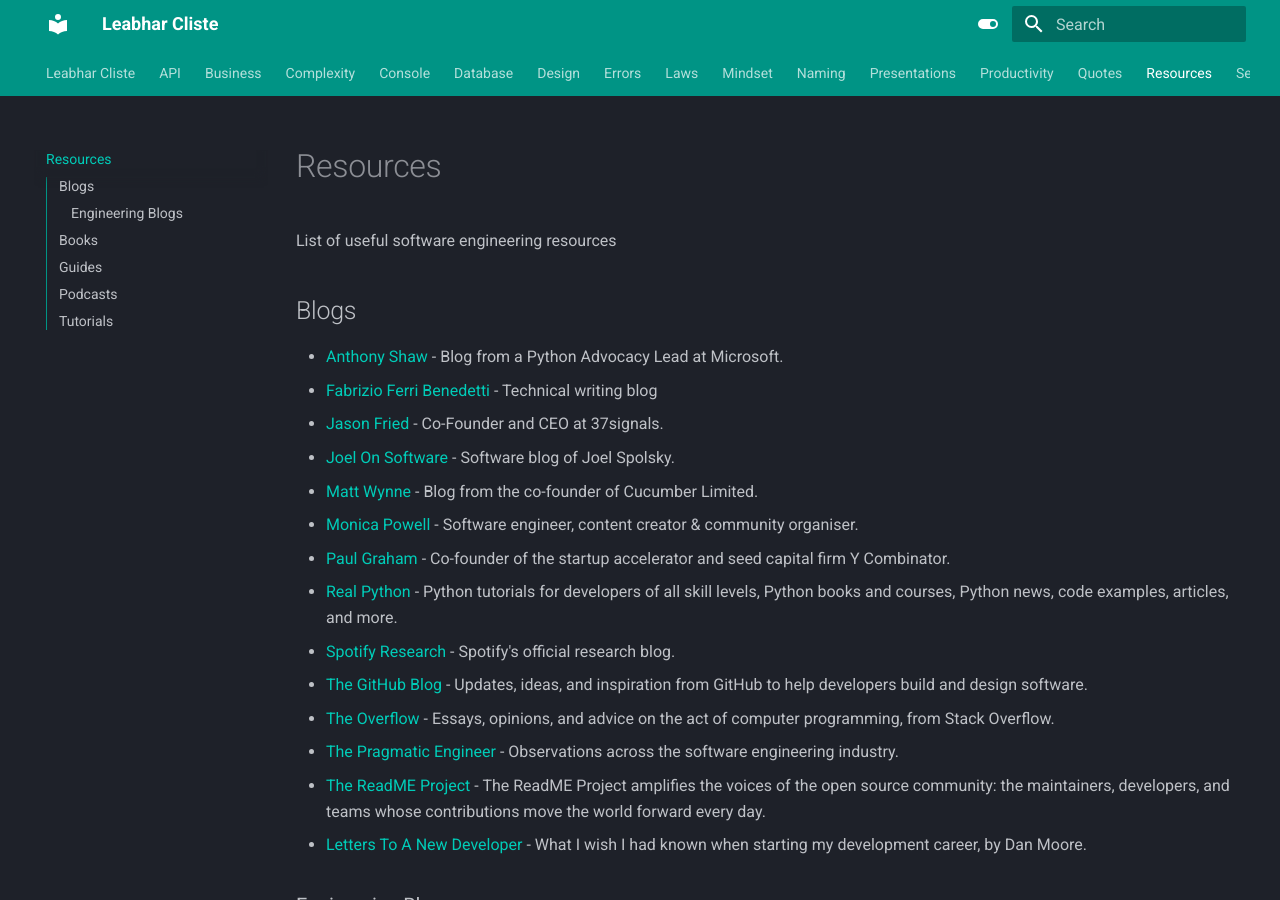
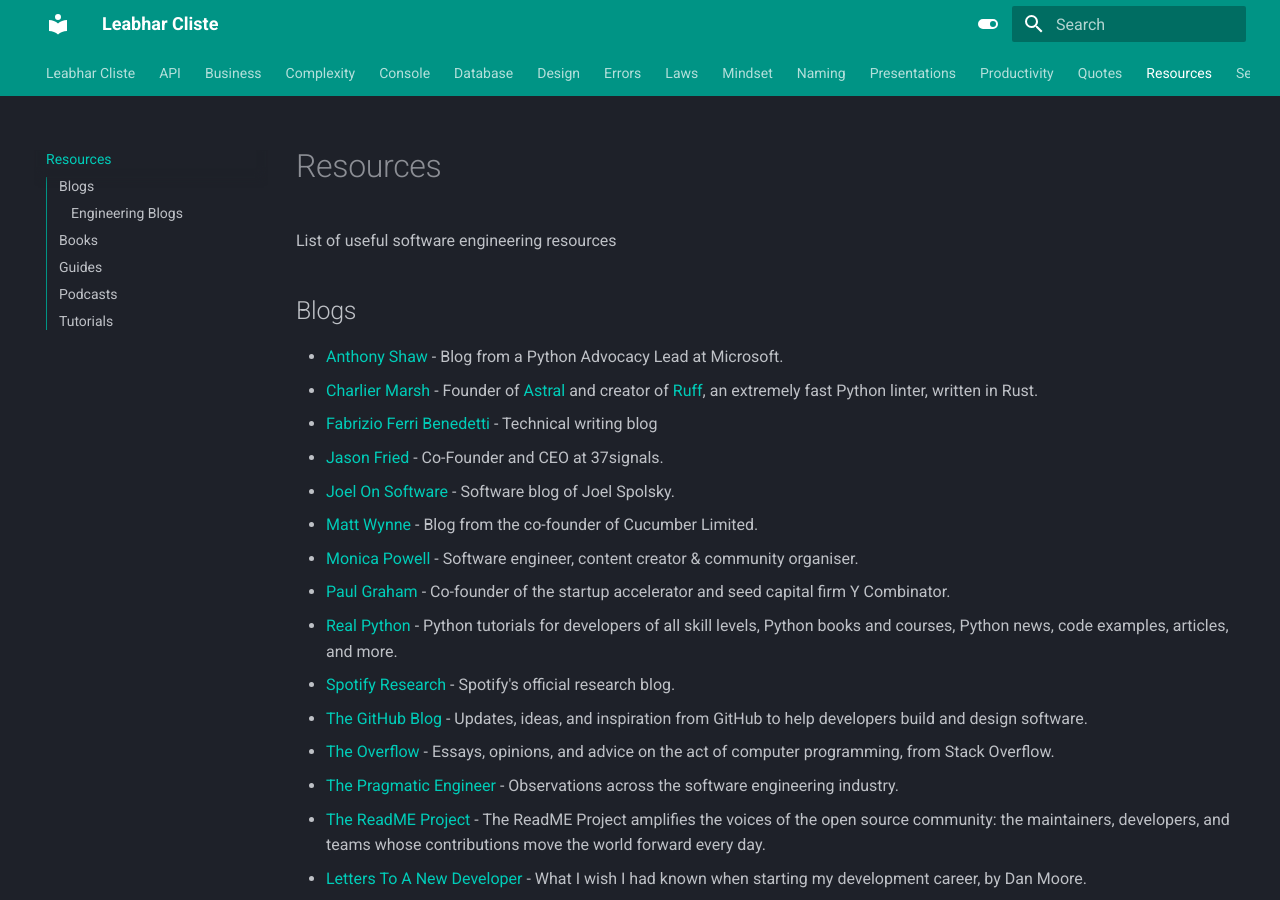
Before and after one commit to kieran-ryan/leabhar-cliste, an MkDocs documentation site: the page built from docs/resources.md, in a window 1280 px wide and 900 px high. Built offline with MkDocs 1.6.1 and Material for MkDocs 9.7.7, drawn with Linux system fonts in a browser that asks for light colours.

Commit message:
docs: Charlie Marsh personal blog

```diff
--- a/docs/resources.md
+++ b/docs/resources.md
@@ -5,6 +5,7 @@
 ## Blogs
 
 - [Anthony Shaw](https://tonybaloney.github.io/#blog) - Blog from a Python Advocacy Lead at Microsoft.
+- [Charlier Marsh](https://www.crmarsh.com) - Founder of [Astral](https://astral.sh) and creator of [Ruff](https://astral.sh/ruff), an extremely fast Python linter, written in Rust.
 - [Fabrizio Ferri Benedetti](https://passo.uno/) - Technical writing blog
 - [Jason Fried](https://world.hey.com/jason) - Co-Founder and CEO at 37signals.
 - [Joel On Software](https://www.joelonsoftware.com) - Software blog of Joel Spolsky.
```
